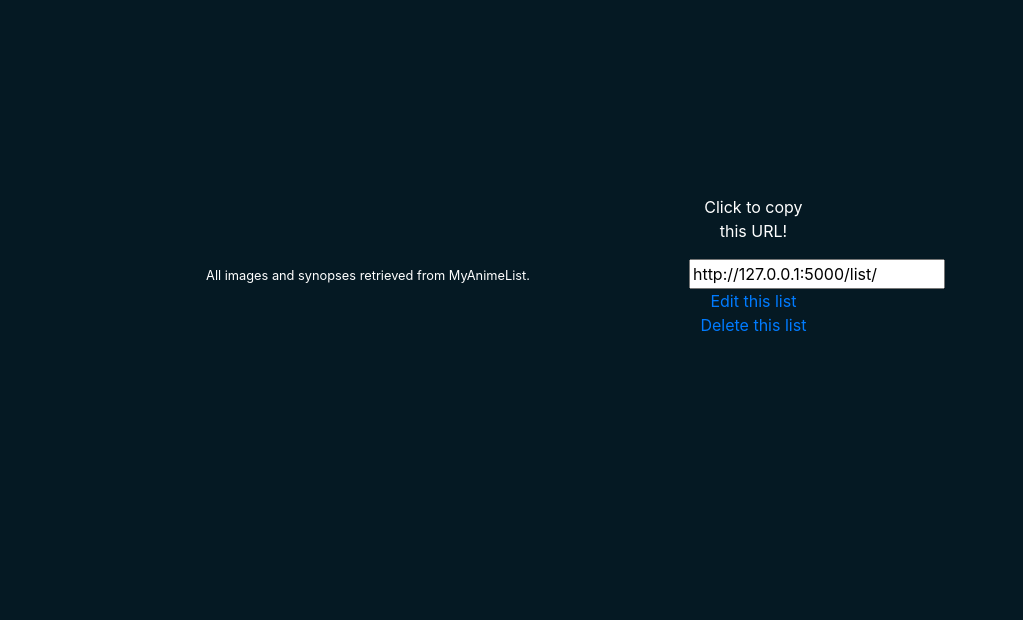
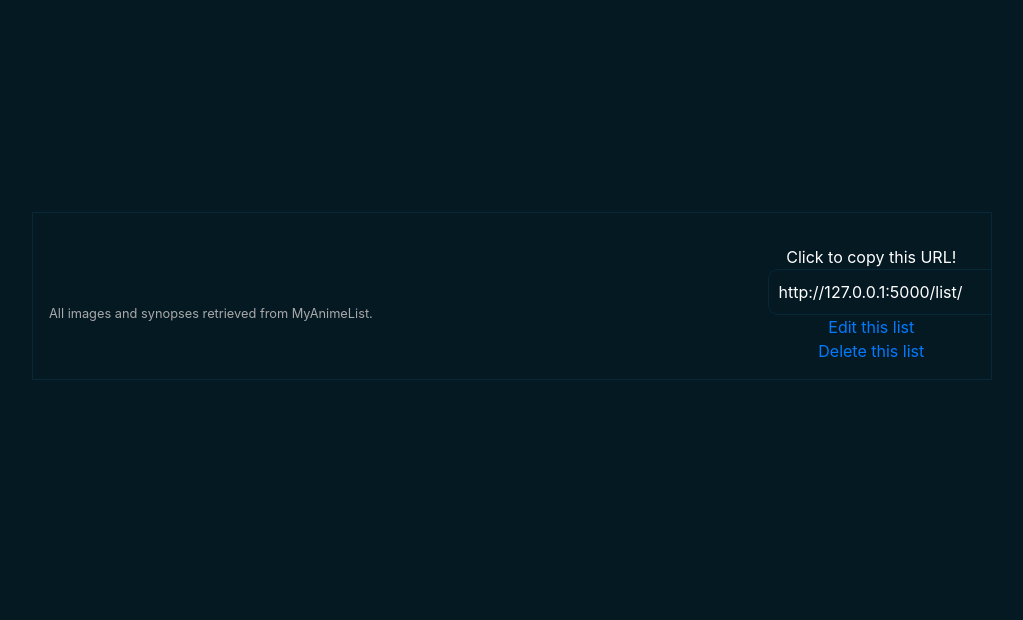
Before and after one commit to andyphancode/whichani, a Flask app: template templates/list/list.html in a window 1280 px wide. Shown: the part 206-826 px from the top of the page, without its empty margins (128-1151 px from the left). Run offline with Flask 3, Linux system fonts and the light colour scheme; the template is opened without the code that fills it, so the values that code supplies are empty; parts of the project's set-up code (start-up, migrations or seed data) failed here and were passed over.

Commit message:
Update style.css

```diff
--- a/static/stylesheets/style.css
+++ b/static/stylesheets/style.css
@@ -189,3 +189,143 @@ body .navbar a {
         font-size: 70%
     }
 }
+
+#recommend-container {
+    width: 40%;
+}
+
+@media (max-height: 1000px) {
+    #recommend-container {
+        width: 60%;
+        margin-top: 300px;
+    }
+}
+
+@media (max-height: 800px) {
+    #recommend-container {
+        width: 80%;
+        margin-top: 400px;
+    }
+}
+
+
+#recommend-container div {
+    padding-top: 3%;
+    padding-bottom: 3%;
+}
+
+#recommend-container button {
+    background-color: #00a6fb;
+    color: white;
+    border-radius: 5px;
+    border: none;
+    height: 3rem;
+}
+
+#recommend-container span {
+    font-size: 2rem;
+}
+
+#recommend-row-1, #recommend-row-3 {
+    background-color: #082838;
+}
+
+#recommend-row-2, #recommend-row-4 {
+    border: solid 1px #082838;
+}
+
+#list-container {
+    width: 75%;
+    margin-top: 75px;
+    overflow: auto;
+    border: solid 1px #082838;
+}
+
+.anime-container {
+        border: solid 1px #082838;
+}
+
+.desc-container {
+    font-size: 90%;
+}
+
+.title-container {
+    font-size: 150%;
+}
+
+#list-container .column-right{
+    word-wrap: break-word;
+}
+
+#list-container img {
+    max-width: 225px;
+    width: 100%;
+    height: auto;
+    width: auto\9; /* ie8 */
+}
+
+
+#list-container::-webkit-scrollbar {
+    width: .75rem;
+}
+
+
+#list-container::-webkit-scrollbar-track {
+
+    border-radius: 100px;
+}
+
+#list-container::-webkit-scrollbar-thumb {
+    background-color: #00a6fb;
+    border-radius: 100px;
+}
+
+#list-container::-webkit-scrollbar-corner {
+
+}
+
+#list-clipboard{
+    cursor: pointer;
+    padding: 10px;
+    color: white;
+    background-color: transparent;
+    border: solid 1px #082838;
+    border-radius: 10px;
+}
+
+#list-clipboard:hover{
+    background-color: black;
+}
+
+
+#list-url-notif {
+    margin-bottom: 0;
+}
+
+small{
+    color: darkgray;
+}
+
+#delete-form {
+    position: absolute;
+    padding-top: 10px;
+    padding-bottom: 10px;
+    margin-left: auto;
+    margin-right: auto;
+    left: 0;
+    right: 0;
+    top: 250px;
+    text-align: center;
+    border: solid 1px #082838;
+}
+
+#delete-form button{
+    border: none;
+    margin: 5px;
+    border-radius: 5px;
+}
+
+#delete-confirm-btn {
+    background-color: rgb(226, 45, 45);
+    color: white;
+}
```
